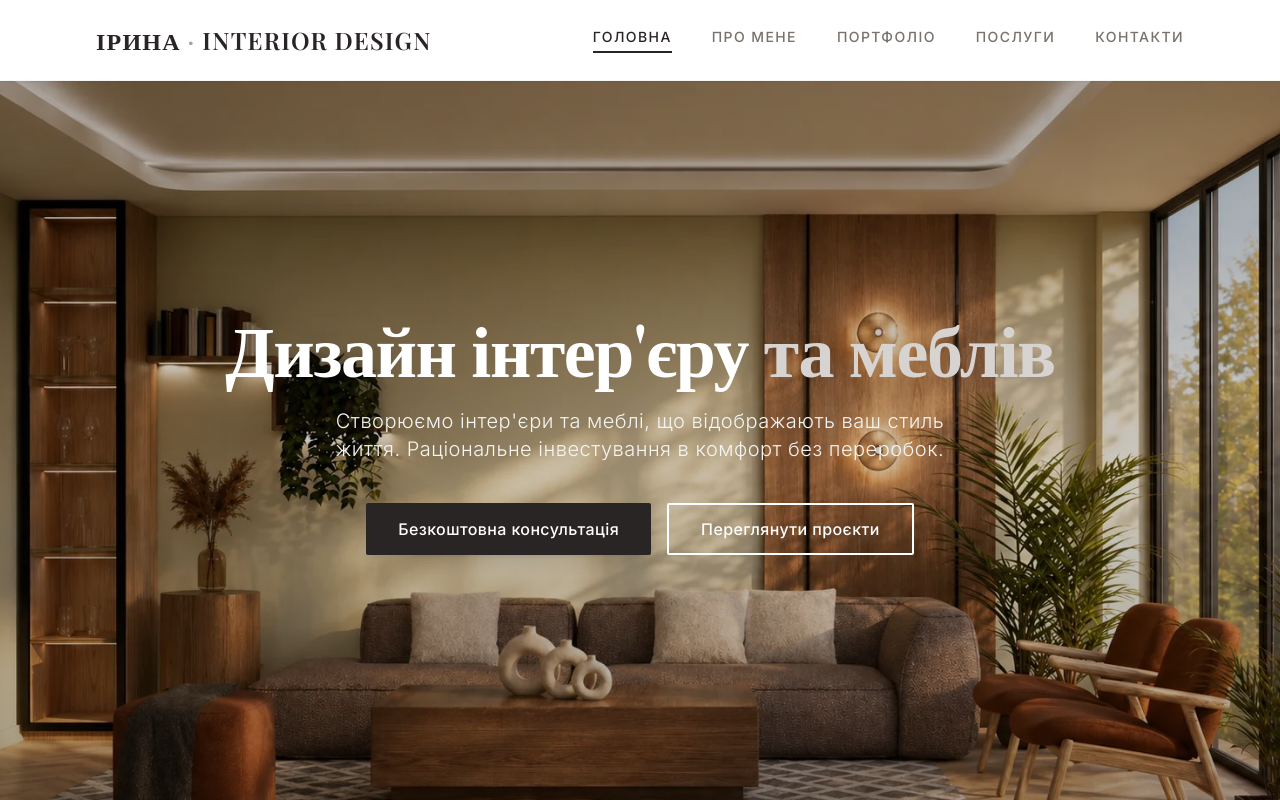
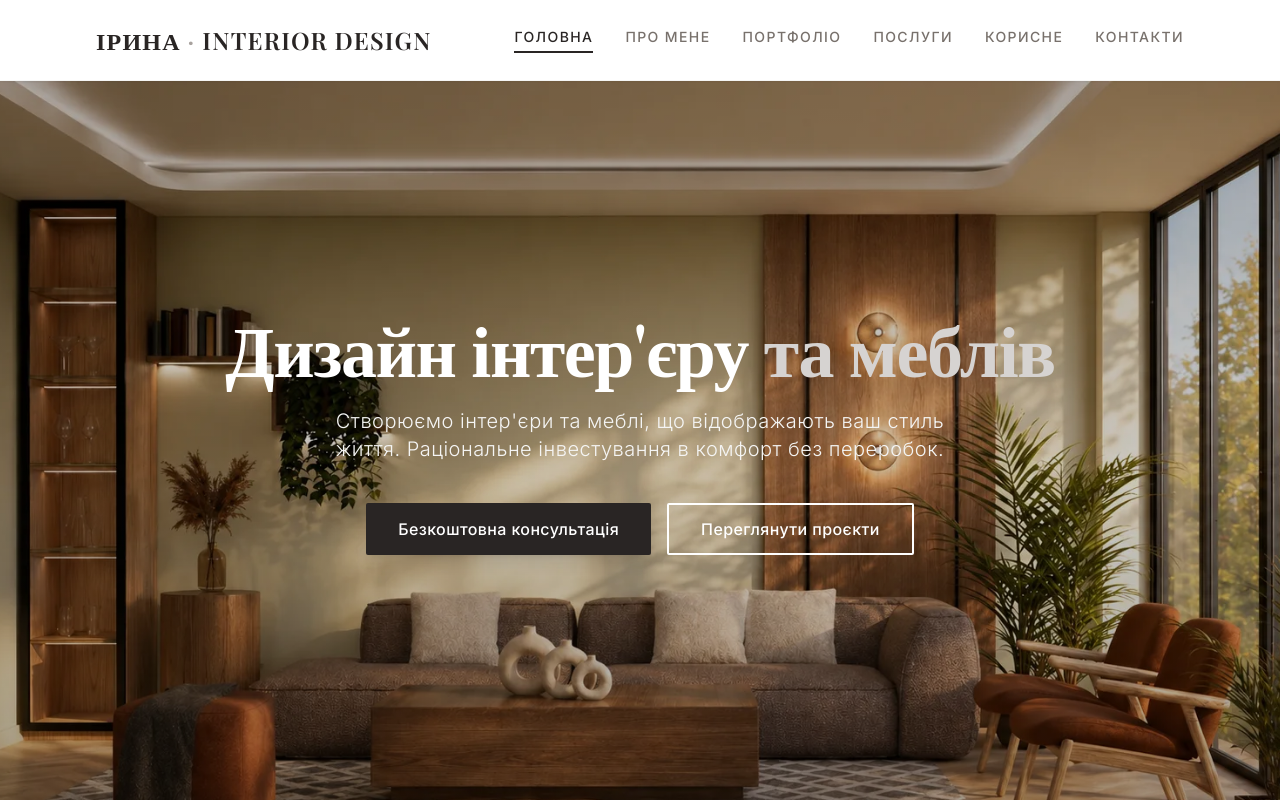
Before and after one commit to certdep-spec/irina-design, a React (Vite) app: page / in a window 1280 px wide. Shown: the top 800 px of the page. Built offline with nearby package versions, Linux system fonts and the light colour scheme.

Commit message:
Add useful navigation link

```diff
--- a/src/components/Header.tsx
+++ b/src/components/Header.tsx
@@ -36,6 +36,7 @@ const Header: React.FC = () => {
     { path: "/about", label: "Про мене" },
     { path: "/portfolio", label: "Портфоліо" },
     { path: "/services", label: "Послуги" },
+    { path: "/useful", label: "Корисне" },
     { path: "/contact", label: "Контакти" },
   ];
 
@@ -48,7 +49,6 @@ const Header: React.FC = () => {
     >
       <nav className="section-padding py-5 md:py-6">
         <div className="flex justify-between items-center max-w-7xl mx-auto">
-          {/* Logo */}
           <Link
             to="/"
             className="text-xl md:text-2xl font-serif font-semibold text-stone-800 tracking-wider active:scale-[0.97] transition-transform duration-75"
@@ -56,8 +56,7 @@ const Header: React.FC = () => {
             ІРИНА<span className="text-stone-400"> · </span>INTERIOR DESIGN
           </Link>
 
-          {/* Desktop Navigation */}
-          <div className="hidden md:flex space-x-10">
+          <div className="hidden md:flex space-x-6 lg:space-x-8">
             {navLinks.map(link => (
               <Link
                 key={link.path}
@@ -73,7 +72,6 @@ const Header: React.FC = () => {
             ))}
           </div>
 
-          {/* Mobile Menu Button */}
           <button
             className="md:hidden text-stone-800 p-2 -mr-2 focus:outline-none touch-manipulation active:scale-[0.92] transition-transform duration-75"
             onClick={() => setIsMenuOpen(!isMenuOpen)}
@@ -86,7 +84,6 @@ const Header: React.FC = () => {
           </button>
         </div>
 
-        {/* Mobile Navigation */}
         <AnimatePresence>
           {isMenuOpen && (
             <motion.div
```
